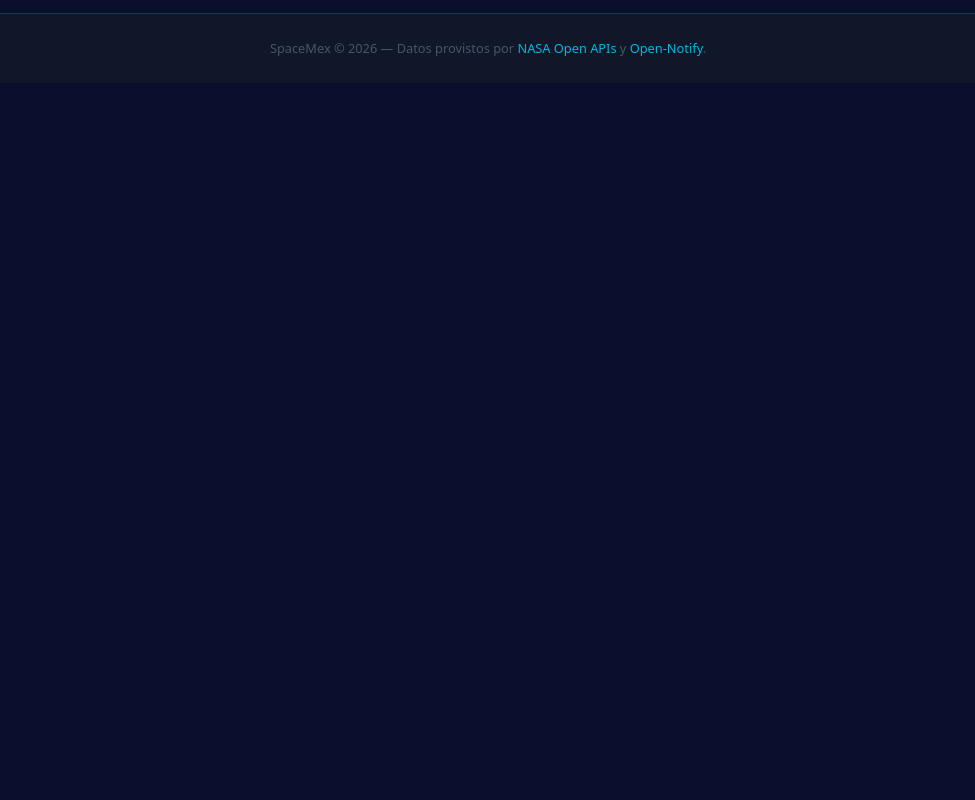
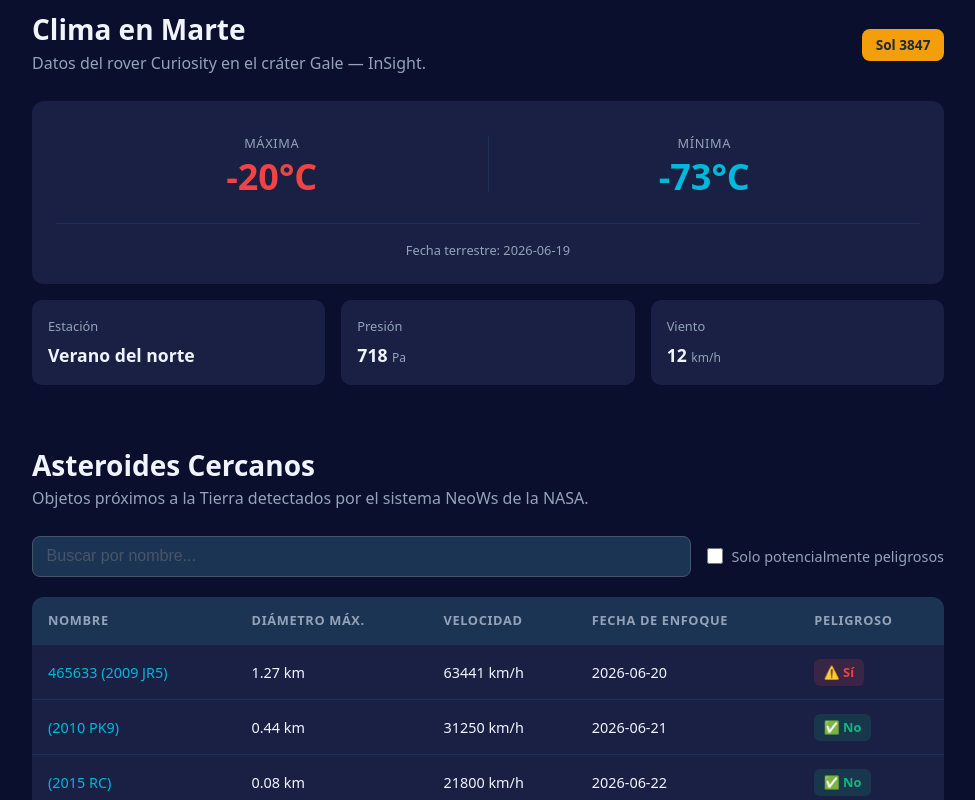
Before and after one commit to DjRober/spacemx, a Vue app in the folder frontend/: page / in a window 1280 px wide. Shown: the part 1740-2540 px from the top of the page, without its empty margins (152-1127 px from the left). Before the commit the page ends 1823 px from the top, so only its background shows below. Built offline with nearby package versions, Linux system fonts and the light colour scheme.

Commit message:
fix: arreglar errores de estilos en AsteroidSection y Marsweather

```diff
--- a/frontend/src/App.vue
+++ b/frontend/src/App.vue
@@ -4,6 +4,8 @@ import AppFooter from "./components/layout/AppFooter.vue";
 import IssMapSection from "./components/iss/IssMapSection.vue";
 import IssAlertSection from "./components/iss/IssAlertSection.vue";
 import ApodSection from "./components/apod/ApodSection.vue";
+import MarsWeatherSection from "./components/space-data/MarsWeatherSection.vue";
+import AsteroidWeatherSection from "./components/space-data/AsteroidsSection.vue";
 </script>
 
 <template>
@@ -15,6 +17,8 @@ import ApodSection from "./components/apod/ApodSection.vue";
       <ApodSection />
       <IssMapSection />
       <IssAlertSection />
+      <MarsWeatherSection />
+      <AsteroidWeatherSection />
     </main>
 
     <AppFooter />
--- a/frontend/src/components/layout/NavBar.vue
+++ b/frontend/src/components/layout/NavBar.vue
@@ -1,22 +1,22 @@
 <script setup>
-import { ref } from 'vue'
+import { ref } from "vue";
 
 const links = [
-  { href: '#apod',        label: 'APOD' },
-  { href: '#asteroides',  label: 'Asteroides' },
-  { href: '#marte',       label: 'Marte' },
-  { href: '#iss',         label: 'ISS' },
-  { href: '#reportes',    label: 'Reportes' },
-]
+  { href: "#apod", label: "APOD" },
+  { href: "#iss", label: "ISS" },
+  { href: "#marte", label: "Marte" },
+  { href: "#asteroides", label: "Asteroides" },
+  { href: "#reportes", label: "Reportes" },
+];
 
-const menuOpen = ref(false)
+const menuOpen = ref(false);
 
 function toggleMenu() {
-  menuOpen.value = !menuOpen.value
+  menuOpen.value = !menuOpen.value;
 }
 
 function closeMenu() {
-  menuOpen.value = false
+  menuOpen.value = false;
 }
 </script>
 
@@ -117,7 +117,9 @@ function closeMenu() {
   height: 2px;
   background-color: var(--color-text-primary);
   border-radius: 2px;
-  transition: transform 0.3s, opacity 0.3s;
+  transition:
+    transform 0.3s,
+    opacity 0.3s;
   transform-origin: center;
 }
 
@@ -149,7 +151,9 @@ function closeMenu() {
   /* Animación de entrada */
   opacity: 0;
   transform: translateY(-8px);
-  transition: opacity 0.25s, transform 0.25s;
+  transition:
+    opacity 0.25s,
+    transform 0.25s;
   pointer-events: none;
 }
 
--- a/frontend/src/components/space-data/AsteroidsSection.vue
+++ b/frontend/src/components/space-data/AsteroidsSection.vue
@@ -1,47 +1,51 @@
 <template>
-  <div class="asteroids-section">
-    <h2>Asteroides Cercanos (NeoWs)</h2>
+  <section id="asteroides" class="asteroids-section">
+    <h2 class="section-title">Asteroides Cercanos</h2>
+    <p class="section-subtitle">Objetos próximos a la Tierra detectados por el sistema NeoWs de la NASA.</p>
 
     <div class="filters">
       <input
         v-model="filters.search"
         type="text"
+        class="search-input"
         placeholder="Buscar por nombre..."
       />
-      <label>
-        <input v-model="filters.hazardousOnly" type="checkbox" />
+      <label class="checkbox-label">
+        <input v-model="filters.hazardousOnly" type="checkbox" class="checkbox" />
         Solo potencialmente peligrosos
       </label>
     </div>
 
+    <div class="table-wrapper">
       <table>
         <thead>
           <tr>
             <th>Nombre</th>
-          <th>Diámetro Máx (km)</th>
-          <th>Velocidad (km/h)</th>
-          <th>Fecha de Enfoque</th>
+            <th>Diámetro máx.</th>
+            <th>Velocidad</th>
+            <th>Fecha de enfoque</th>
             <th>Peligroso</th>
           </tr>
         </thead>
         <tbody>
           <tr v-for="asteroid in filteredAsteroids" :key="asteroid.id">
-          <td>{{ asteroid.name }}</td>
+            <td class="name-cell">{{ asteroid.name }}</td>
             <td>{{ asteroid.diameter_max_km }} km</td>
-          <td>{{ asteroid.velocity_km_h }}</td>
+            <td>{{ asteroid.velocity_km_h }} km/h</td>
             <td>{{ asteroid.close_approach_date }}</td>
             <td>
-            <span :class="asteroid.is_potentially_hazardous ? 'danger' : 'safe'">
+              <span :class="asteroid.is_potentially_hazardous ? 'badge danger' : 'badge safe'">
                 {{ asteroid.is_potentially_hazardous ? '⚠️ Sí' : '✅ No' }}
               </span>
             </td>
           </tr>
           <tr v-if="filteredAsteroids.length === 0">
-          <td colspan="5">No se encontraron asteroides con esos filtros.</td>
+            <td colspan="5" class="empty-row">No se encontraron asteroides con esos filtros.</td>
           </tr>
         </tbody>
       </table>
     </div>
+  </section>
 </template>
 
 <script setup>
@@ -68,11 +72,131 @@ const filteredAsteroids = computed(() => {
 </script>
 
 <style scoped>
-/* Dale el estilo que combine con tu dashboard */
-.asteroids-section { padding: 20px; }
-.filters { display: flex; gap: 15px; margin-bottom: 15px; align-items: center; }
-table { width: 100%; border-collapse: collapse; }
-th, td { border: 1px solid #333; padding: 10px; text-align: left; }
-.danger { color: #ff4d4d; font-weight: bold; }
-.safe { color: #4da6ff; }
+.asteroids-section {
+  padding: 2rem 1.5rem;
+  max-width: 960px;
+  margin: 0 auto;
+}
+
+.section-title {
+  font-size: 1.75rem;
+  font-weight: 700;
+  margin-bottom: 0.25rem;
+  color: var(--color-text-primary);
+}
+
+.section-subtitle {
+  color: var(--color-text-secondary);
+  margin-bottom: 1.5rem;
+}
+
+.filters {
+  display: flex;
+  gap: 1rem;
+  align-items: center;
+  flex-wrap: wrap;
+  margin-bottom: 1.25rem;
+}
+
+.search-input {
+  flex: 1;
+  min-width: 200px;
+  padding: 0.65rem 0.85rem;
+  border-radius: 8px;
+  border: 1px solid var(--color-text-disabled);
+  background-color: var(--color-bg-elevated);
+  color: var(--color-text-primary);
+  font-size: 1rem;
+}
+
+.search-input::placeholder {
+  color: var(--color-text-disabled);
+}
+
+.search-input:focus {
+  outline: none;
+  border-color: var(--color-accent);
+}
+
+.checkbox-label {
+  display: flex;
+  align-items: center;
+  gap: 0.5rem;
+  font-size: 0.9rem;
+  color: var(--color-text-secondary);
+  cursor: pointer;
+  white-space: nowrap;
+}
+
+.checkbox {
+  accent-color: var(--color-accent);
+  width: 1rem;
+  height: 1rem;
+  cursor: pointer;
+}
+
+.table-wrapper {
+  background-color: var(--color-bg-card);
+  border-radius: 12px;
+  overflow: hidden;
+}
+
+table {
+  width: 100%;
+  border-collapse: collapse;
+}
+
+thead {
+  background-color: var(--color-bg-elevated);
+}
+
+th {
+  padding: 0.85rem 1rem;
+  text-align: left;
+  font-size: 0.8rem;
+  font-weight: 600;
+  text-transform: uppercase;
+  letter-spacing: 0.05em;
+  color: var(--color-text-secondary);
+}
+
+td {
+  padding: 0.85rem 1rem;
+  font-size: 0.9rem;
+  color: var(--color-text-primary);
+  border-top: 1px solid var(--color-bg-elevated);
+}
+
+tbody tr:hover {
+  background-color: var(--color-bg-elevated);
+}
+
+.name-cell {
+  font-weight: 500;
+  color: var(--color-accent);
+}
+
+.badge {
+  display: inline-block;
+  padding: 0.2rem 0.6rem;
+  border-radius: 6px;
+  font-size: 0.8rem;
+  font-weight: 600;
+}
+
+.badge.danger {
+  background-color: rgba(239, 68, 68, 0.15);
+  color: var(--color-danger);
+}
+
+.badge.safe {
+  background-color: rgba(16, 185, 129, 0.15);
+  color: var(--color-success);
+}
+
+.empty-row {
+  text-align: center;
+  color: var(--color-text-secondary);
+  padding: 2rem;
+}
 </style>
--- a/frontend/src/components/space-data/MarsWeatherSection.vue
+++ b/frontend/src/components/space-data/MarsWeatherSection.vue
@@ -1,75 +1,213 @@
 <template>
-  <div class="mars-weather-card" v-if="weather">
-    <div class="card-header">
-      <h3>Clima en Marte 🪐</h3>
+  <section id="marte" class="mars-section" v-if="weather">
+    <div class="mars-header">
+      <div>
+        <h2 class="section-title">Clima en Marte</h2>
+        <p class="section-subtitle">
+          Datos del rover Curiosity en el cráter Gale — InSight.
+        </p>
+      </div>
       <span class="sol-badge">{{ weather.sol }}</span>
     </div>
 
-    <div class="card-body">
-      <p class="date">Fecha terrestre: {{ weather.terrestrial_date }}</p>
+    <div class="mars-main">
+      <div class="temp-card">
+        <div class="temp-row">
+          <div class="temp-item">
+            <span class="temp-label">Máxima</span>
+            <span class="temp-value danger"
+              >{{ weather.temperature.max }}°C</span
+            >
+          </div>
+          <div class="temp-divider"></div>
+          <div class="temp-item">
+            <span class="temp-label">Mínima</span>
+            <span class="temp-value accent"
+              >{{ weather.temperature.min }}°C</span
+            >
+          </div>
+        </div>
+        <p class="temp-date">Fecha terrestre: {{ weather.terrestrial_date }}</p>
+      </div>
 
-      <div class="temp-container">
-        <div class="temp-item">
-          <span class="label">Máx</span>
-          <span class="value">{{ weather.temperature.max }}°C</span>
+      <div class="info-row">
+        <div class="info-card">
+          <span class="info-label">Estación</span>
+          <span class="info-value">{{ weather.season }}</span>
         </div>
-        <div class="temp-item">
-          <span class="label">Mín</span>
-          <span class="value">{{ weather.temperature.min }}°C</span>
+        <div class="info-card">
+          <span class="info-label">Presión</span>
+          <span class="info-value"
+            >{{ weather.pressure }} <small>Pa</small></span
+          >
+        </div>
+        <div class="info-card">
+          <span class="info-label">Viento</span>
+          <span class="info-value"
+            >{{ weather.wind_speed }} <small>km/h</small></span
+          >
         </div>
       </div>
-
-      <div class="extra-info">
-        <p><strong>Estación:</strong> {{ weather.season }}</p>
-        <p><strong>Presión:</strong> {{ weather.pressure }} Pa</p>
-        <p><strong>Velocidad del viento:</strong> {{ weather.wind_speed }} km/h</p>
-      </div>
     </div>
-  </div>
+  </section>
 </template>
 
 <script setup>
-import { ref, onMounted } from 'vue'
-import { marsWeatherService } from '../../services/marsWeatherService'
+import { ref, onMounted } from "vue";
+import { marsWeatherService } from "../../services/marsWeatherService";
 
-const weather = ref(null)
+const weather = ref(null);
 
 onMounted(async () => {
-  weather.value = await marsWeatherService.getLatestWeather()
-})
+  weather.value = await marsWeatherService.getLatestWeather();
+});
 </script>
 
 <style scoped>
-.mars-weather-card {
-  border: 1px solid #333;
-  border-radius: 8px;
-  padding: 20px;
-  max-width: 300px;
-  background: #1e1e1e;
-  color: #fff;
+.mars-section {
+  padding: 2rem 1.5rem;
+  max-width: 960px;
+  margin: 0 auto;
 }
-.card-header {
+
+.mars-header {
   display: flex;
   justify-content: space-between;
+  align-items: flex-start;
+  margin-bottom: 1.5rem;
+  flex-wrap: wrap;
+  gap: 1rem;
+}
+
+.section-title {
+  font-size: 1.75rem;
+  font-weight: 700;
+  margin-bottom: 0.25rem;
+  color: var(--color-text-primary);
+}
+
+.section-subtitle {
+  color: var(--color-text-secondary);
+  margin: 0;
+}
+
+.sol-badge {
+  background-color: var(--color-warning);
+  color: var(--color-text-dark);
+  padding: 0.35rem 0.85rem;
+  border-radius: 8px;
+  font-size: 0.85rem;
+  font-weight: 700;
+  white-space: nowrap;
+  align-self: center;
+}
+
+.mars-main {
+  display: flex;
+  flex-direction: column;
+  gap: 1rem;
+}
+
+.temp-card {
+  background-color: var(--color-bg-card);
+  border-radius: 12px;
+  padding: 1.5rem;
+  display: grid;
+  grid-template-columns: 1fr 1fr;
+  grid-template-rows: auto auto;
+  gap: 0;
+}
+
+.temp-icon {
+  font-size: 1.25rem;
+  grid-column: 1 / -1;
+  margin-bottom: 1rem;
+}
+
+.temp-row {
+  grid-column: 1 / -1;
+  display: grid;
+  grid-template-columns: 1fr 1px 1fr;
   align-items: center;
-  margin-bottom: 15px;
+  margin-bottom: 1.25rem;
 }
-.sol-badge {
-  background: #ff6b6b;
-  padding: 4px 8px;
-  border-radius: 4px;
-  font-size: 0.85em;
-  font-weight: bold;
+
+.temp-item {
+  display: flex;
+  flex-direction: column;
+  align-items: center;
+  gap: 0.35rem;
+  padding: 0.5rem 1rem;
 }
-.temp-container {
+
+.temp-label {
+  font-size: 0.8rem;
+  text-transform: uppercase;
+  letter-spacing: 0.05em;
+  color: var(--color-text-secondary);
+}
+
+.temp-value {
+  font-size: 2.25rem;
+  font-weight: 700;
+  line-height: 1;
+}
+
+.temp-value.danger {
+  color: var(--color-danger);
+}
+.temp-value.accent {
+  color: var(--color-accent);
+}
+
+.temp-divider {
+  width: 1px;
+  height: 56px;
+  background-color: var(--color-bg-elevated);
+  justify-self: center;
+}
+
+.temp-date {
+  grid-column: 1 / -1;
+  font-size: 0.8rem;
+  color: var(--color-text-secondary);
+  text-align: center;
+  padding-top: 1rem;
+  border-top: 1px solid var(--color-bg-elevated);
+  margin: 0;
+}
+
+.info-row {
   display: flex;
-  justify-content: space-around;
-  margin: 15px 0;
-  background: #2a2a2a;
-  padding: 10px;
-  border-radius: 6px;
+  gap: 1rem;
+  flex-wrap: wrap;
 }
-.temp-item { display: flex; flex-direction: column; align-items: center; }
-.label { font-size: 0.8em; color: #aaa; }
-.value { font-size: 1.2em; font-weight: bold; }
+
+.info-card {
+  flex: 1;
+  min-width: 140px;
+  background-color: var(--color-bg-card);
+  border-radius: 10px;
+  padding: 1rem;
+  display: flex;
+  flex-direction: column;
+  gap: 0.25rem;
+}
+
+.info-label {
+  font-size: 0.8rem;
+  color: var(--color-text-secondary);
+}
+
+.info-value {
+  font-size: 1.1rem;
+  font-weight: 600;
+  color: var(--color-text-primary);
+}
+
+.info-value small {
+  font-size: 0.75rem;
+  font-weight: 400;
+  color: var(--color-text-secondary);
+}
 </style>
```
Lines whose indentation alone changed are shown as unchanged.
